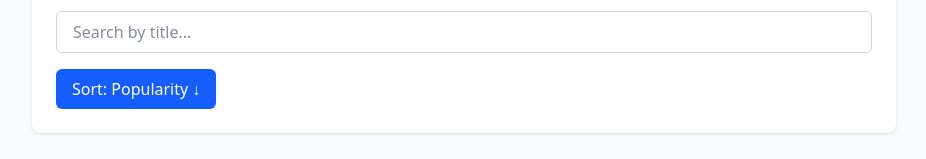
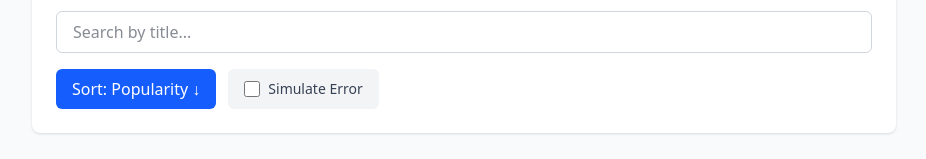
Before and after one commit to moloke/learning-sessions-browser, a React (Vite) app: page / in a window 1280 px wide. Shown: the part 177-336 px from the top of the page, without its empty margins (176-1102 px from the left). Built offline with nearby package versions, Linux system fonts and the light colour scheme.

Commit message:
feat: add error simulation control

```diff
--- a/src/App.jsx
+++ b/src/App.jsx
@@ -11,6 +11,8 @@ function App() {
   const [searchTerm, setSearchTerm] = useState('')
   const [debouncedSearch, setDebouncedSearch] = useState('')
   const [sortOrder, setSortOrder] = useState('desc')
+  const [simulateError, setSimulateError] = useState(false)
+
 
   // Fetch sessions on mount
   useEffect(() => {
@@ -21,7 +23,28 @@ function App() {
     setLoading(true)
     setError(null)
     try {
-      const data = await fetchSessions(false)
+      const data = await fetchSessions(simulateError)
+      setSessions(data)
+    } catch (err) {
+      console.error('Error fetching sessions:', err)
+      setError(err.message)
+    } finally {
+      setLoading(false)
+    }
+  }
+
+  const handleSimulateErrorChange = async (e) => {
+    const checked = e.target.checked
+    setSimulateError(checked)
+    await loadSessionsWithErrorFlag(checked)
+  }
+
+  // Load sessions with error flag
+  const loadSessionsWithErrorFlag = async (shouldFail) => {
+    setLoading(true)
+    setError(null)
+    try {
+      const data = await fetchSessions(shouldFail)
       setSessions(data)
     } catch (err) {
       console.error('Error fetching sessions:', err)
@@ -110,6 +133,19 @@ function App() {
               >
                 Sort: Popularity {sortOrder === 'desc' ? '↓' : '↑'}
               </button>
+
+              {/* Simulate Error Checkbox */}
+              <label className="flex items-center gap-2 px-4 py-2 bg-gray-100 rounded-md hover:bg-gray-200 cursor-pointer">
+                <input
+                  type="checkbox"
+                  checked={simulateError}
+                  onChange={handleSimulateErrorChange}
+                  className="w-4 h-4 text-red-600 border-gray-300 rounded focus:ring-2 focus:ring-red-500"
+                />
+                <span className="text-sm font-medium text-gray-700">
+                  Simulate Error
+                </span>
+              </label>
             </div>
           </div>
         </div>
```
